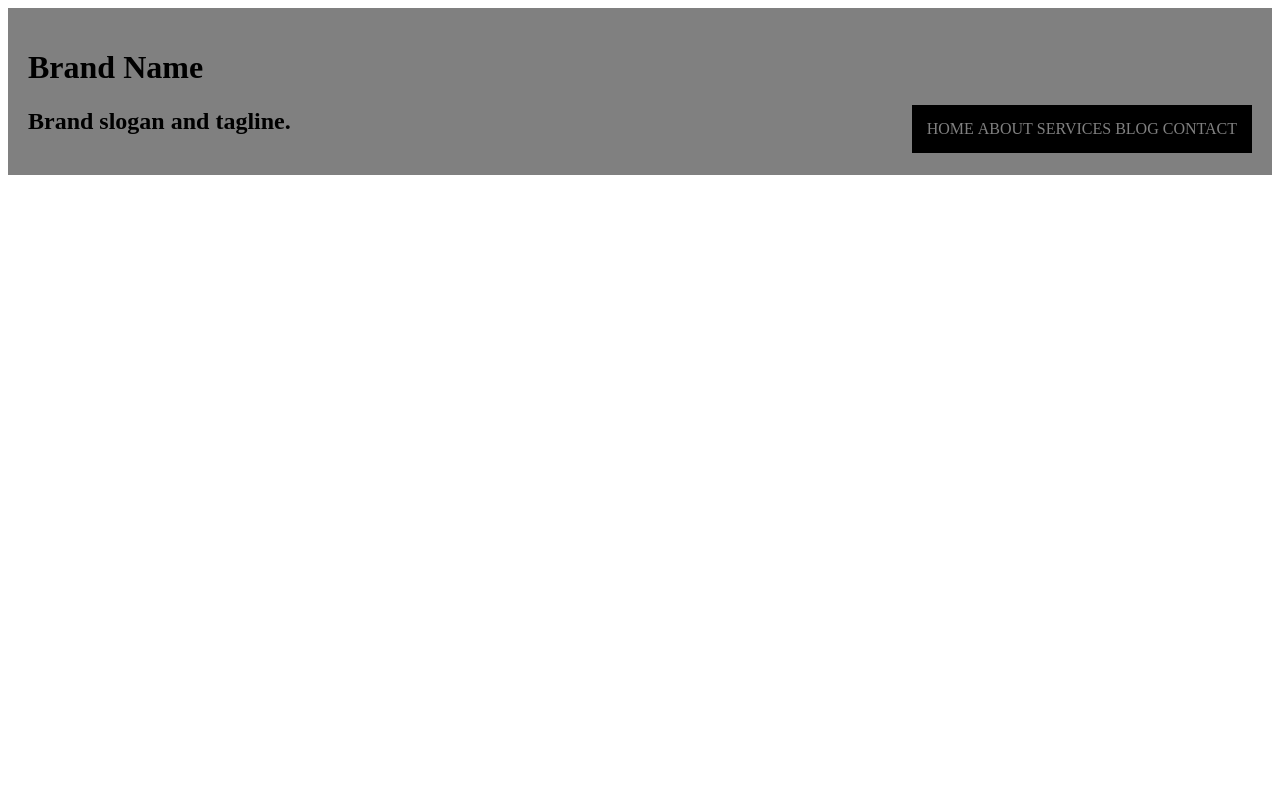
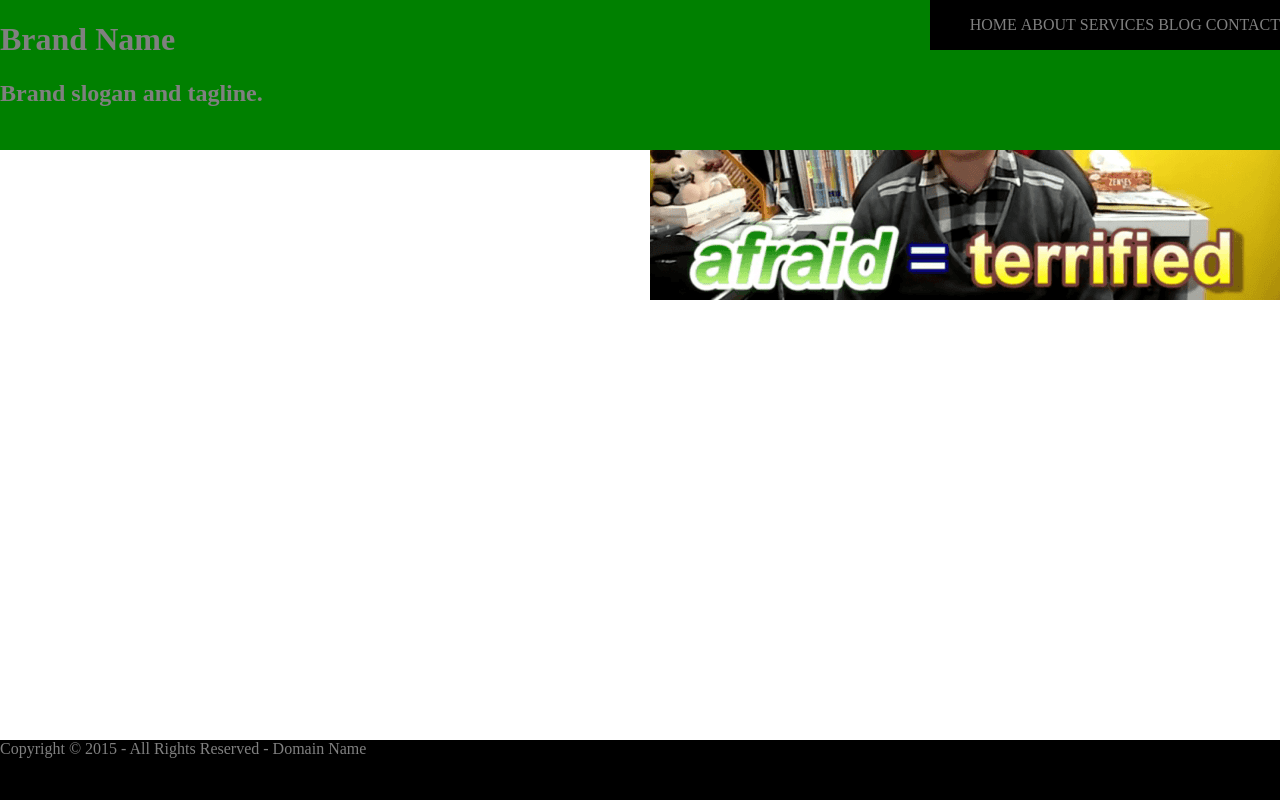
Before and after one commit to PWDullano/pair-challenge, a plain HTML site: page index.html in a window 1280 px wide. Drawn offline with nearby package versions, Linux system fonts and the light colour scheme.

Commit message:
second commit

```diff
--- /dev/null
+++ b/css/index.css
@@ -0,0 +1,48 @@
+*{
+  box-sizing: border-box;
+}
+
+header{
+  position: absolute;
+  top: 0;
+  width: 100%;
+  height:150px;
+  background: green;
+  color: grey;
+}
+
+nav{
+  float: right;
+  background: black;
+  color: grey;
+  /*position: absolute;
+  top: 75px;*/
+}
+
+img{
+  float: right;
+}
+
+ul{
+  /*margin: 0;
+  padding: 15px;*/
+  /*list-style-type: none;*/
+  /*float: right;*/
+  /*position: relative;
+  bottom: 50px;*/
+  /*background: black;*/
+  /*color: grey;*/
+}
+
+ul li{
+  display: inline;
+}
+
+footer {
+   position:absolute;
+   bottom:0;
+   width:100%;
+   height:60px;
+   background:black;
+   color:grey;
+}
--- a/index.css
+++ /dev/null
@@ -1,23 +0,0 @@
-*{
-  box-sizing: border-box;
-}
-
-header{
-  padding: 20px;
-  background: grey;
-}
-
-ul{
-  margin: 0;
-  padding: 15px;
-  list-style-type: none;
-  float: right;
-  position: relative;
-  bottom: 50px;
-  background: black;
-  color: grey;
-}
-
-ul li {
-  display: inline;
-}
--- a/index.html
+++ b/index.html
@@ -1,14 +1,13 @@
 <!DOCTYPE html>
 <html>
   <head>
-    <link rel="stylesheet" href="index.css" media="screen" type="text/css">
+    <link rel="stylesheet" href="https://necolas.github.io/normalize.css/3.0.2/normalize.css" type="text/css">
+    <link rel="stylesheet" href="css/index.css" media="screen" type="text/css">
     <meta charset="utf-8">
     <title>Pair Challenge</title>
   </head>
   <body>
   <header>
-    <h1>Brand Name</h1>
-    <h2>Brand slogan and tagline.</h2>
     <nav>
       <ul>
         <li>HOME</li>
@@ -18,7 +17,15 @@
         <li>CONTACT</li>
       </ul>
     </nav>
+    <h1>Brand Name</h1>
+    <h2>Brand slogan and tagline.</h2>
   </header>
+
+
+  <img src="img/pic.png" alt="Image" />
+
+
+  <footer>Copyright &#169 2015 - All Rights Reserved - Domain Name</footer>
   </body>
-  <script type="text/javascript"src='index.js'></script>
+  <script type="text/javascript"src='js/index.js'></script>
 </html>
```
Also changed, not shown: img/pic.png (added), js/index.js (renamed from index.js).
